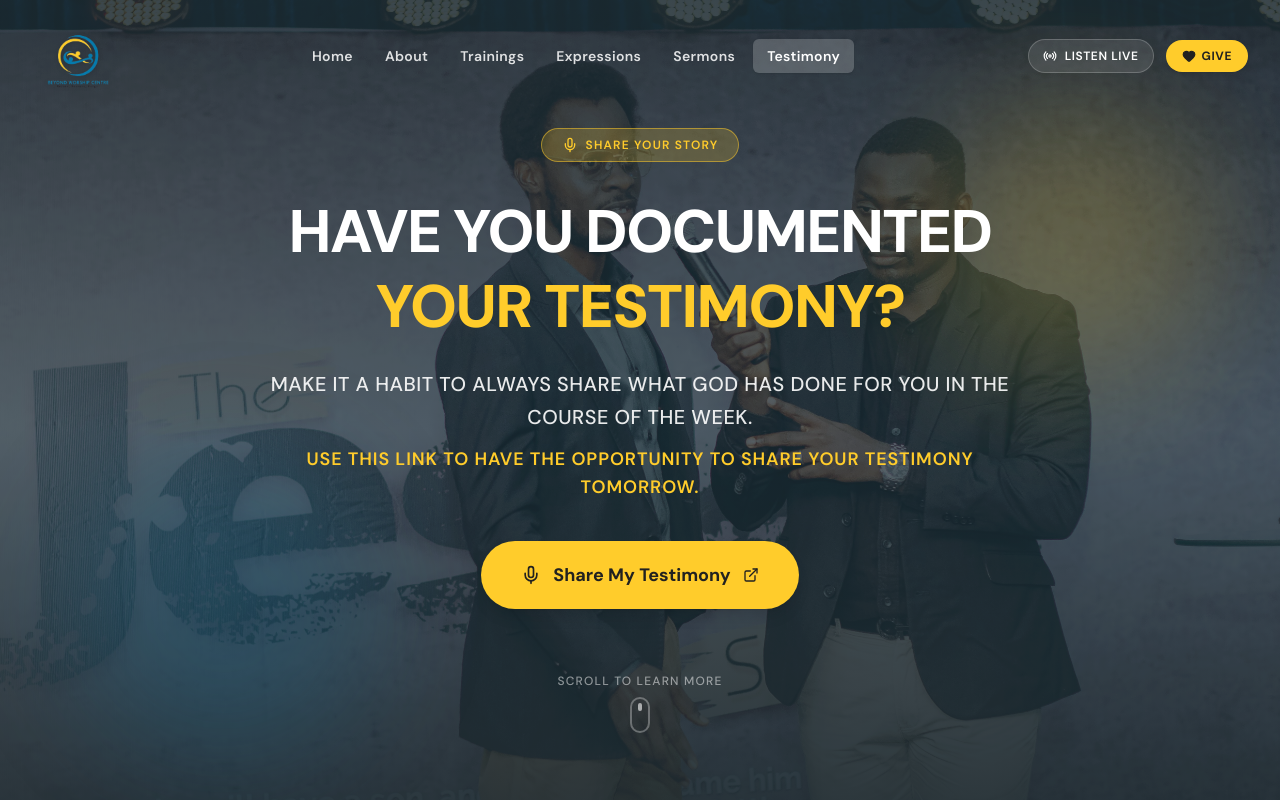
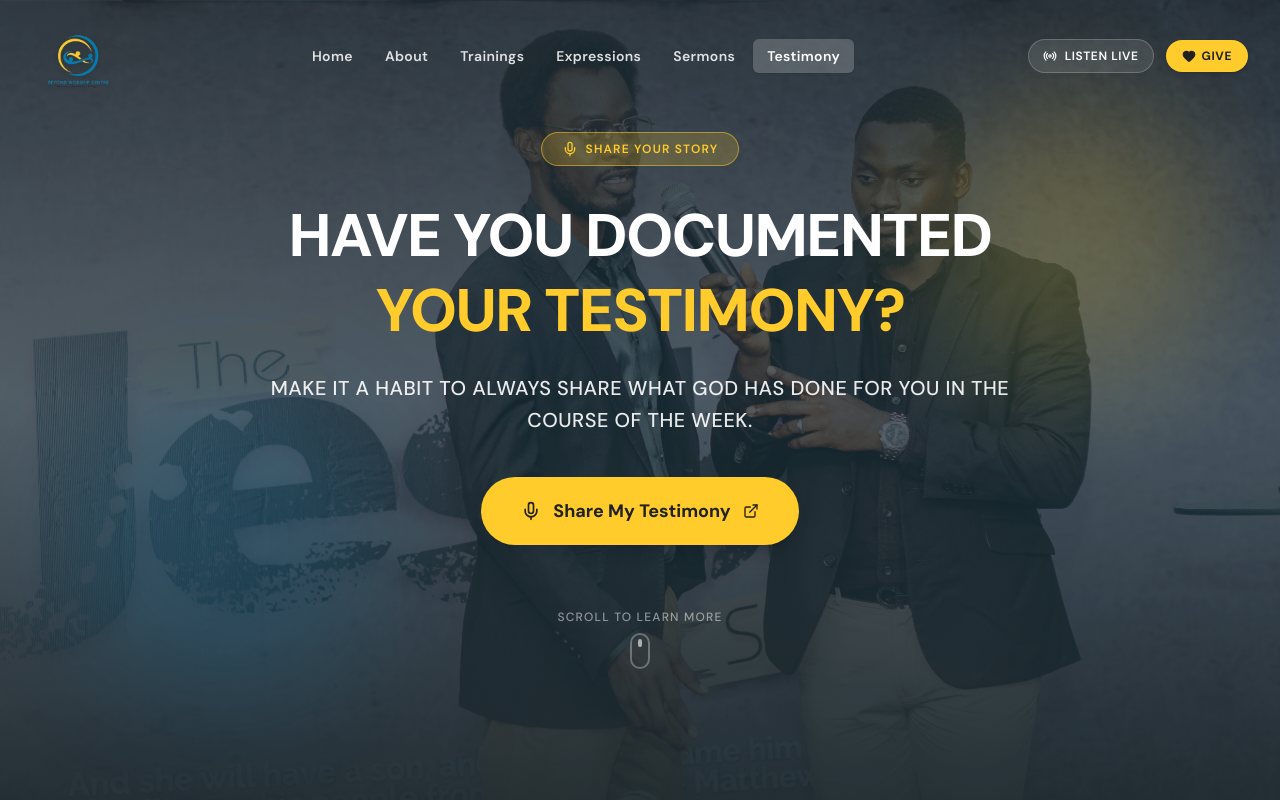
Before and after one commit to HelixgadeTechnologies/bwc, a Next.js app: page /testimony in a window 1280 px wide. Shown: the top 800 px of the page. Built offline with nearby package versions, Linux system fonts and the light colour scheme.

Commit message:
fix: remove prompt text from testimony page

```diff
--- a/src/app/testimony/page.tsx
+++ b/src/app/testimony/page.tsx
@@ -67,11 +67,8 @@ export default function TestimonyPage() {
           </h1>
 
           {/* Sub message */}
-          <p className="text-base sm:text-lg lg:text-xl text-white/90 font-medium leading-relaxed max-w-3xl mx-auto mb-3 animate-in fade-in duration-700 uppercase tracking-wide">
+          <p className="text-base sm:text-lg lg:text-xl text-white/90 font-medium leading-relaxed max-w-3xl mx-auto mb-10 animate-in fade-in duration-700 uppercase tracking-wide">
             MAKE IT A HABIT TO ALWAYS SHARE WHAT GOD HAS DONE FOR YOU IN THE COURSE OF THE WEEK.
-          </p>
-          <p className="text-sm sm:text-base lg:text-lg text-secondary font-semibold max-w-2xl mx-auto mb-10 animate-in fade-in duration-700 uppercase tracking-wider">
-            USE THIS LINK TO HAVE THE OPPORTUNITY TO SHARE YOUR TESTIMONY TOMORROW.
           </p>
 
           {/* CTA Button */}
```
